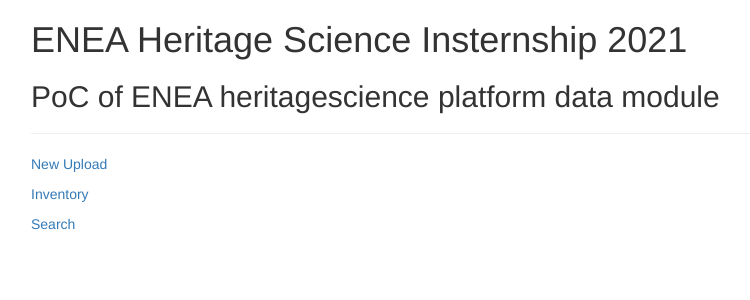
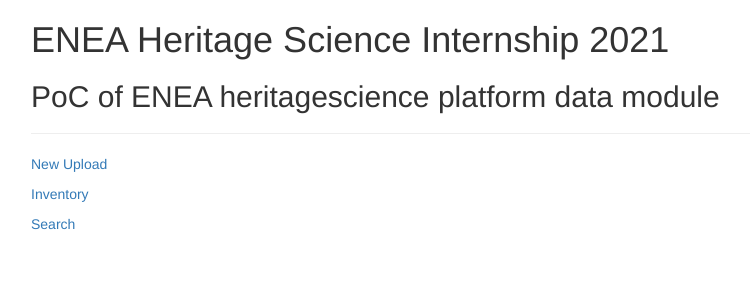
Before and after one commit to mpuccini/opendigitalheritage-dm, a Flask app: page / in a window 1280 px wide. Shown: the top 300 px of the page, without its empty margins (39-789 px from the left). Run offline with Flask 2, Linux system fonts and the light colour scheme; some libraries are stand-ins or nearby versions.

Commit message:
small fixes on header

```diff
--- a/app/templates/.#uploadDone.html
+++ /dev/null
@@ -1 +0,0 @@
-marco@tatooine.328131:1622699691
--- a/app/templates/index.html
+++ b/app/templates/index.html
@@ -1,7 +1,7 @@
 {% extends "bootstrap/base.html" %}
 {% block content %}
 <div class="container">
-  <h1>ENEA Heritage Science Insternship 2021</h1>
+  <h1>ENEA Heritage Science Internship 2021</h1>
   <h2>PoC of ENEA heritagescience platform data module</h2>
   <hr>
   <p><a href="{{ url_for('insertOption') }}">New Upload</a></p>
--- a/app/templates/insertOption.html
+++ b/app/templates/insertOption.html
@@ -1,7 +1,7 @@
 {% extends "bootstrap/base.html" %}
 {% block content %}
 <div class="container">
-  <h1>ENEA Heritage Science Insternship 2021</h1>
+  <h1>ENEA Heritage Science Internship 2021</h1>
   <h2>PoC of ENEA heritagescience platform data module</h2>
   <hr>
   <h3>Upload new contents</h3>
--- a/app/templates/inventory.html
+++ b/app/templates/inventory.html
@@ -1,7 +1,7 @@
 {% extends "bootstrap/base.html" %}
 {% block content %}
 <div class="container">
-  <h1>ENEA Heritage Science Insternship 2021</h1>
+  <h1>ENEA Heritage Science Internship 2021</h1>
   <h2>PoC of ENEA heritagescience platform data module</h2>
   <hr>
   <h3>Inventory</h3>
--- a/app/templates/uploadDone.html
+++ b/app/templates/uploadDone.html
@@ -2,7 +2,7 @@
 {% import "bootstrap/wtf.html" as wtf %}
 {% block content %}
 <div class="container">
-  <h1>ENEA Heritage Science Insternship 2021</h1>
+  <h1>ENEA Heritage Science Internship 2021</h1>
   <h2>PoC of ENEA heritagescience platform data module</h2>
   <hr>
   <h3>Upload done</h3>
--- a/app/templates/uploadModel.html
+++ b/app/templates/uploadModel.html
@@ -2,7 +2,7 @@
 {% import "bootstrap/wtf.html" as wtf %}
 {% block content %}
 <div class="container">
-  <h1>ENEA Heritage Science Insternship 2021</h1>
+  <h1>ENEA Heritage Science Internship 2021</h1>
   <h2>PoC of ENEA heritagescience platform data module</h2>
   <hr>
   <h3>Upload new 3D Model</h3>
--- a/app/templates/uploadPub.html
+++ b/app/templates/uploadPub.html
@@ -2,7 +2,7 @@
 {% import "bootstrap/wtf.html" as wtf %}
 {% block content %}
 <div class="container">
-  <h1>ENEA Heritage Science Insternship 2021</h1>
+  <h1>ENEA Heritage Science Internship 2021</h1>
   <h2>PoC of ENEA heritagescience platform data module</h2>
   <hr>
   <h3>Upload new Publication</h3>
```
